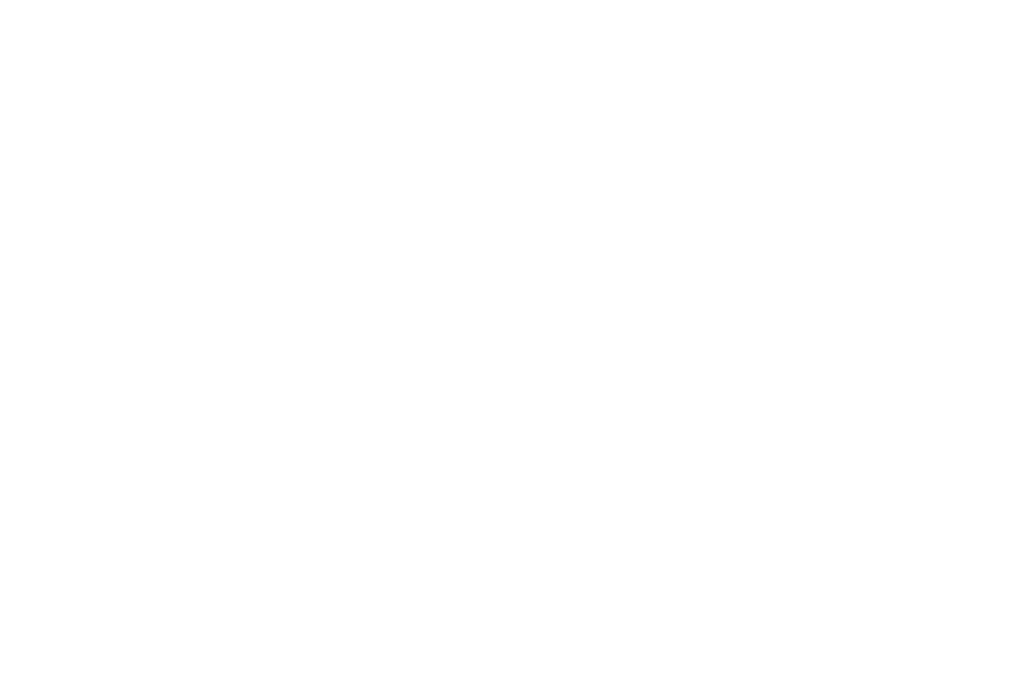
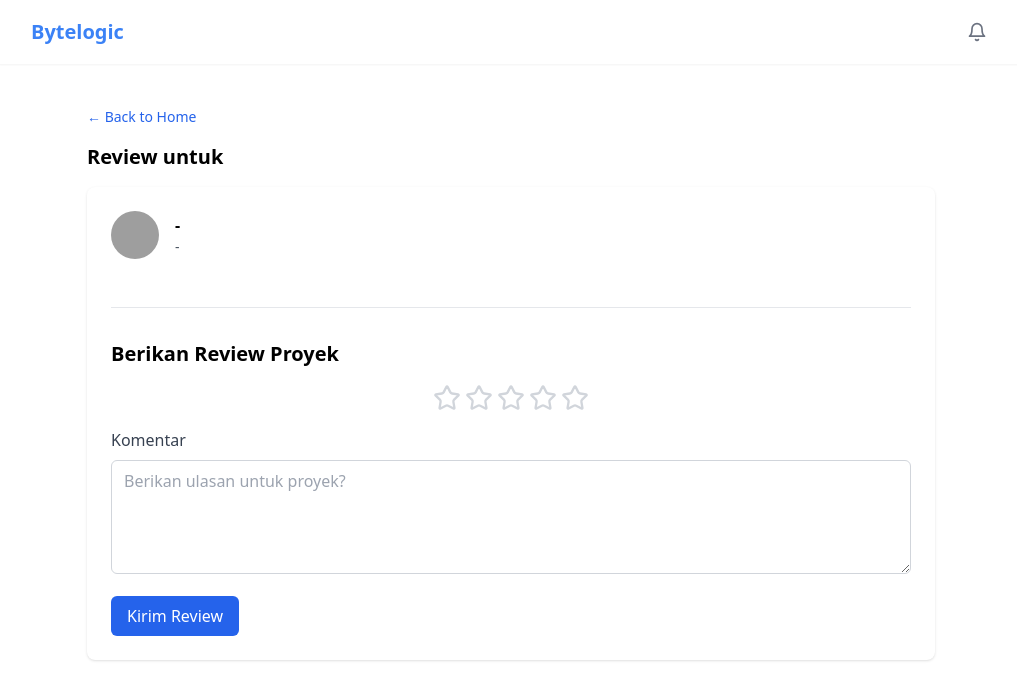
Before and after one commit to fhira21/fe_bytelogic, a React (Create React App) app: page /review in a window 1280 px wide. Before the commit this address had no page. Shown: the top 700 px of the page, without its empty margins (129-1146 px from the left). Built offline with nearby package versions, Linux system fonts and the light colour scheme; grey boxes are pictures that could not be loaded.

Commit message:
dah cape

```diff
--- a/src/App.js
+++ b/src/App.js
@@ -33,6 +33,7 @@ import DashboardKlien from "./pages/klien/Dashboard";
 import DashboardKaryawan from "./pages/karyawan/Dashboard";
 import EvaluationPage from "./pages/klien/EvaluationPage";
 import EvaluateDetailed from "./pages/karyawan/EvaluateDetailed";
+import ReviewFormPage from "./pages/klien/ReviewFormPage";
 
 // Global Components
 import Navbar from "./components/Navbar";
@@ -102,8 +103,6 @@ function MainLayout() {
           }
         />
 
-
-
         <Route
           path="/dashboard-klien"
           element={
@@ -141,6 +140,8 @@ function MainLayout() {
         <Route path="/projects/:id" element={<ProjectDetail />} />
 
         <Route path="/project-details/:id" element={<ProjectDetail />} />
+
+       <Route path="/review" element={<ReviewFormPage />} />
 
         {/* ✅ Route tambahan untuk EmployeeList */}
         <Route
--- a/src/components/ReviewForm.js
+++ b/src/components/ReviewForm.js
@@ -1,4 +1,4 @@
-import React from "react";
+import { useNavigate } from "react-router-dom";
 import StarRating from "./StarRating"; // Pastikan path sesuai
 
 const defaultAvatar = "https://www.w3schools.com/howto/img_avatar.png";
@@ -11,6 +11,7 @@ const ReviewForm = ({
   setReview,
   handleSubmitReview,
 }) => {
+  const navigate = useNavigate();
   return (
     <div className="bg-white shadow rounded-lg p-6">
       <div className="flex items-center gap-4 mb-6">
--- a/src/pages/klien/EvaluationPage.js
+++ b/src/pages/klien/EvaluationPage.js
@@ -110,6 +110,16 @@ const EvaluasiPage = () => {
       setSuccessMessage("✅ Evaluasi berhasil dikirim.");
       setScores(Array(evaluationAspects.length).fill(0));
       setComment("");
+
+      // ✅ ARAHKAN KE HALAMAN REVIEW SETELAH BERHASIL SUBMIT EVALUASI
+      navigate('/review', {
+        state: {
+          projectId,
+          projectName,
+          employeeName,
+        },
+      });
+
     } catch (error) {
       console.error("Gagal mengirim evaluasi:", error);
       setErrorMessage(
@@ -175,10 +185,9 @@ const EvaluasiPage = () => {
   }
 
   return (
-    <div className="min-h-screen bg-gray-50 text-gray-800">
-      <Header />
+    <div className="w-full max-w-3xl md:max-w-4xl lg:max-w-5xl mx-auto">      <Header />
 
-      <div className="max-w-6xl mx-auto px-6 py-10">
+      <div className="max-w-4xl mx-auto px-6 py-10">
         <a href="/dashboard-klien" className="text-blue-600 hover:underline text-sm">
           ← Back to Home
         </a>
@@ -279,17 +288,6 @@ const EvaluasiPage = () => {
             </button>
           </div>
         </form>
-
-        {/* Form Review */}
-        <ReviewForm
-          profile={profile}
-          review={review}
-          hoverRating={hoverRating}
-          setHoverRating={setHoverRating}
-          setReview={setReview}
-          handleSubmitReview={handleSubmitReview}
-        />
-
       </div>
     </div>
   );
--- /dev/null
+++ b/src/pages/klien/ReviewFormPage.js
@@ -0,0 +1,100 @@
+// src/pages/klien/ReviewFormPage.js
+import React, { useState, useEffect } from "react";
+import axios from "axios";
+import { useLocation, useNavigate } from "react-router-dom";
+import ReviewForm from "../../components/ReviewForm";
+import Header from "../../components/Header";
+
+const ReviewFormPage = () => {
+    const location = useLocation();
+    const navigate = useNavigate();
+    const { projectId, projectName, employeeName } = location.state || {};
+
+    const [review, setReview] = useState({
+        rating: 0,
+        comment: "",
+        submitting: false,
+        success: false,
+        error: "",
+    });
+
+    const [hoverRating, setHoverRating] = useState(0);
+
+    const [profile, setProfile] = useState({
+        data: {
+            user: { username: "-" },
+            client: { nama_lengkap: "-", foto_profile: "" },
+        },
+    });
+
+    // Fetch data profil klien dengan error handling yang lebih baik
+    useEffect(() => {
+        const fetchProfile = async () => {
+            try {
+                const token = localStorage.getItem("token");
+                if (!token) {
+                    throw new Error("No authentication token found");
+                }
+
+                const response = await axios.get(
+                    "http://localhost:5000/api/clients/profile",
+                    {
+                        headers: {
+                            Authorization: `Bearer ${token}`,
+                            "Content-Type": "application/json",
+                        },
+                    }
+                );
+
+                setProfile({
+                    loading: false,
+                    error: null,
+                    data: response.data?.data || { client: {}, user: {} },
+                });
+            } catch (error) {
+                console.error("Error fetching client profile:", error);
+                setProfile({
+                    loading: false,
+                    error: error.response?.data?.message ||
+                        error.message ||
+                        "Gagal memuat profil klien",
+                    data: { client: {}, user: {} }
+                });
+            }
+        };
+
+        fetchProfile();
+    }, []);
+
+    const handleSubmitReview = async (e) => {
+        e.preventDefault();
+        // TODO: kirim data review ke server
+        console.log("Submit Review:", review);
+    };
+
+    return (
+        <div className="w-full max-w-3xl md:max-w-4xl lg:max-w-5xl mx-auto">            <Header />
+
+            <div className="max-w-4xl mx-auto px-6 py-10">
+                <button
+                    onClick={() => navigate("/dashboard-klien")}
+                    className="text-blue-600 hover:underline text-sm mb-4"
+                >
+                    ← Back to Home
+                </button>
+
+                <h1 className="text-xl font-bold mb-4">Review untuk {employeeName}</h1>
+                <ReviewForm
+                    profile={profile}
+                    review={review}
+                    setReview={setReview}
+                    hoverRating={hoverRating}
+                    setHoverRating={setHoverRating}
+                    handleSubmitReview={handleSubmitReview}
+                />
+            </div>
+        </div>
+    );
+};
+
+export default ReviewFormPage;
```
